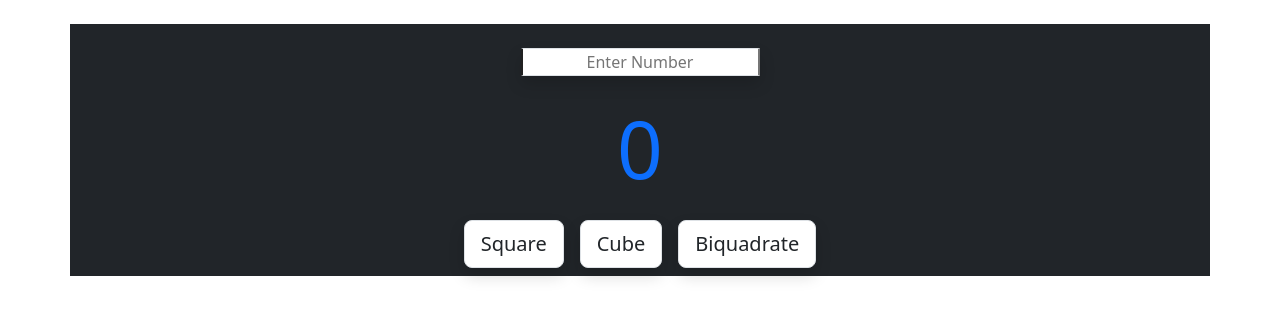
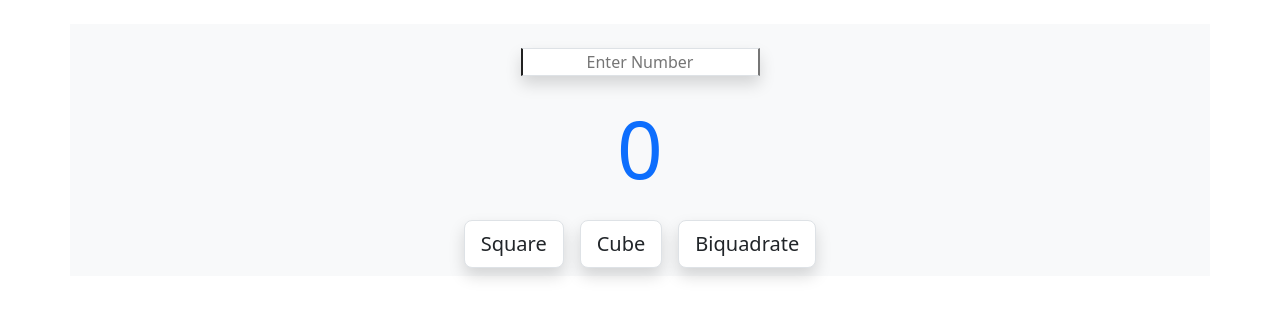
Before and after one commit to VinayThamke/react-redux-toolkit, a React (Create React App) app: page / in a window 1280 px wide. Shown: the top 318 px of the page. Built offline with nearby package versions, Linux system fonts and the light colour scheme.

Commit message:
background

```diff
--- a/src/calculate/Calculate.js
+++ b/src/calculate/Calculate.js
@@ -9,7 +9,7 @@ const Calculate = () => {
   const dispatch = useDispatch();
   const [num, setNum] = useState("");
   return (
-    <div className="container text-center bg-dark">
+    <div className="container text-center bg-light">
       <input
         className="m-4 text-center shadow border-top border-bottom "
         placeholder="Enter Number"
```
